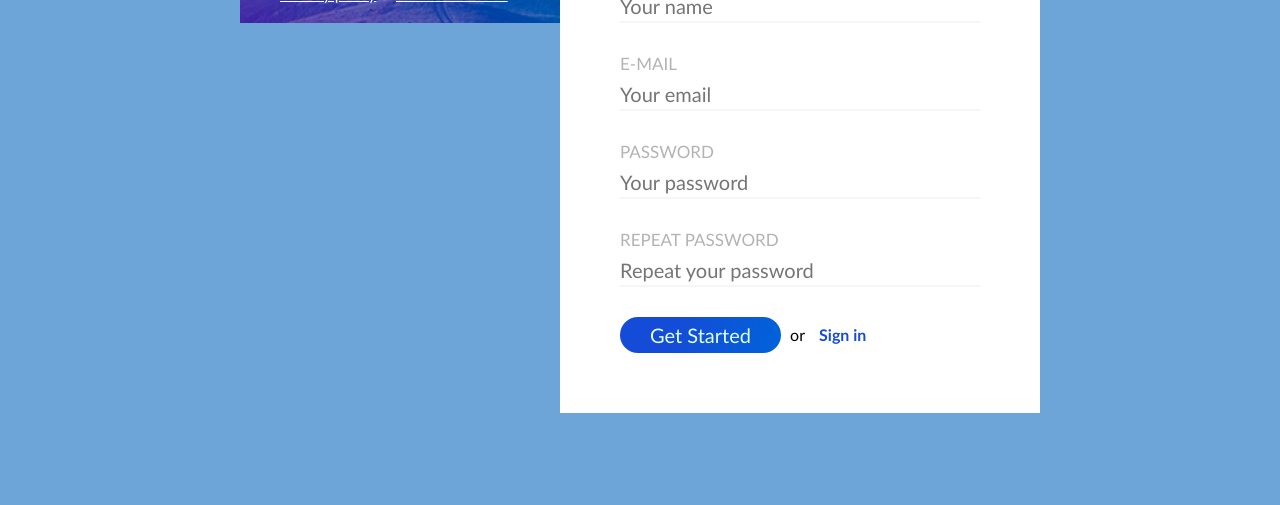
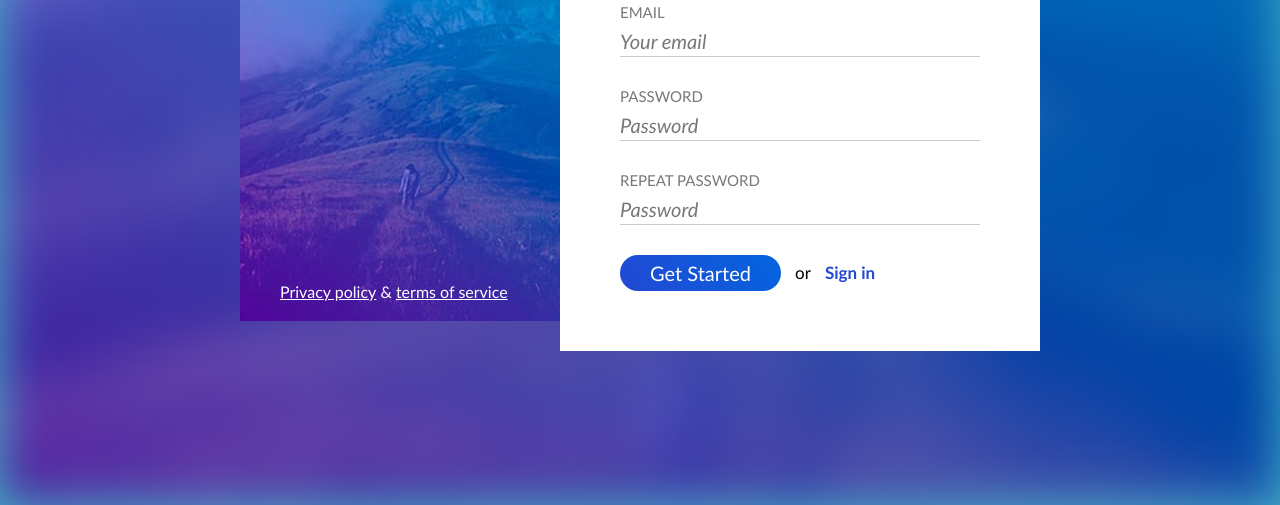
Before and after one commit to dkeparute/4-sign-up, a plain HTML site: page index.html in a window 1280 px wide. Shown: the part 295-800 px from the top of the page. Drawn offline with Linux system fonts and the light colour scheme.

Commit message:
Final style #5

```diff
--- a/CSS/form.css
+++ b/CSS/form.css
@@ -6,61 +6,74 @@ form {
   form > .form-row {
     display: inline-block;
     width: 100%;
-    margin-top: 30px;
+    margin-bottom: 30px;
   }
-
-form > .form-row:first-of-type {
-    margin-top:0;
+  form > .form-row:last-of-type {
+    margin-bottom: 0;
   }
 
   form > .form-row > label {
     display: inline-block;
     width: 100%;
-    font-size: 17px;
     margin-bottom: 5px;
+    font-size: 15px;
+    color: #777;
     text-transform: uppercase;
-    color: #B3B3B3;
   }
+
   form > .form-row > input {
     display: inline-block;
     width: 100%;
     font-size: 20px;
     line-height: 30px;
     border: none;
-    border-bottom: 2px solid #F6F6F6;
+    border-bottom: 1px solid #ccc;
   }
+  form > .form-row > input:focus-visible {
+    outline: 2px solid #777;
+  }
+  ::placeholder {
+    font-style: italic;
+    color: #777;
+  }
+
   form > .form-row > button {
     font-size: 20px;
+    line-height: 26px;
     text-transform: capitalize;
     padding: 5px;
     padding-left: 30px;
     padding-right: 30px;
     border-radius: 18px;
-    line-height: 26px;
-    background: rgb(21,76,215);
-    background: linear-gradient(107deg, rgba(21,76,215,1) 35%, rgba(0,99,218,1) 100%);
-    color: #DCFFFF;
+    background: #2348d4;
+    background: linear-gradient(53deg, #2348d4 0%, #0265de 100%);
+    color: #fff;
     border: none;
-
   }
   form > .form-row > button:hover {
-    cursor:pointer;
+    cursor: pointer;
+    background: #0265de;
+    background: linear-gradient(53deg, #0265de 0%, #2348d4 100%);
   }
+
   form > .form-row > span {
     display: inline-block;
     line-height: 26px;
     padding: 5px;
+    margin-left: 5px;
+    font-size: 17px;
+  }
 
-}
   form > .form-row > a {
     display: inline-block;
     line-height: 26px;
     padding: 5px;
-    padding-left: 5px;
-    color: rgb(21,76,215);
+    text-decoration: none;
+    color: #2348d4;
     font-weight: bold;
-    text-decoration: none;
+    font-size: 17px;
   }
+
   form > .form-row > a:hover {
     text-decoration: underline;
   }
--- a/CSS/main.css
+++ b/CSS/main.css
@@ -1,50 +1,68 @@
 body {
-    background-color:#6EA5D9;
+    background-color: #44b2c8;
   }
-.content {
+
+  .background {
+    display: inline-block;
+    width: 100%;
+    height: 100vh;
+    background-image: url(../img/nuotrauka.jpg);
+    background-size: cover;
+    background-position: center;
+    filter: blur(25px);
+  }
+
+  .container {
+    display: inline-block;
     width: 800px;
-    display: inline-block;
-    margin-top: 200px;
-    margin-left: calc((100% - 800px) / 2);
+    position: absolute;
+    top: 50%;
+    left: 50%;
+    transform: translate(-50%, -50%);
+  }
 
-
-}
   .left-column {
-    background-color:#567BD7;
-    float:left;
-    color:#FFFFFF;
+    width: 40%;
     padding: 40px;
     padding-bottom: 20px;
-    background-image: url(../img/Untitled.jpg);
-    weight: 500px;
-    width: 40%;
-    background-repeat: no-repeat;
-    /* background 6iuo atveju nereik rašyti su no repeat nes position - cover užtenka. */
+    background-color: #3f52b2;
+    background-image: url(../img/nuotrauka.jpg);
+    background-size: cover;
     background-position: center;
-    background-size: cover;
+    color: #fff;
+    position: absolute;
+    top: 30px;
+    bottom: 30px;
   }
+
+  h1 {
+  }
+
   .bottom-texts {
-    color:#FFFFFF;
+    position: absolute;
+    bottom: 20px;
+    left: 40px;
+    right: 40px;
   }
 
   .bottom-texts > a {
-    color: #FFFFFF;
+    color: #fff;
   }
 
   .right-column {
-    background-color:#FFFFFF;
-    width:60%;
-    float:left;
+    width: 60%;
+    float: right;
     padding: 60px;
-    position:relative;
+    background-color: #fff;
+    position: relative;
+  }
 
-}
   .close {
     height: 60px;
     width: 60px;
+    text-align: center;
+    line-height: 60px;
     position: absolute;
     top: 0;
     right: 0;
-text-align: center;
-line-height: 60px;
   }
--- a/index.html
+++ b/index.html
@@ -1,51 +1,58 @@
 <!DOCTYPE html>
 <html lang="en">
+
 <head>
     <meta charset="UTF-8">
     <meta http-equiv="X-UA-Compatible" content="IE=edge">
     <meta name="viewport" content="width=device-width, initial-scale=1.0">
     <title>Sign-up</title>
+    <!-- base -->
     <link rel="stylesheet" href="./CSS/reset.css">
+    <!-- components -->
     <link rel="stylesheet" href="./CSS/main.css">
+    <!-- custom -->
     <link rel="stylesheet" href="./CSS/form.css">
 </head>
+
 <body>
-    <main class="content">
+    <div class="background"></div>
+    <main class="container">
         <div class="left-column">
             <h1>Sign up</h1>
             <div class="bottom-texts">
                 <a href="#">Privacy policy</a>
-                &amp;
+                <span>&amp;</span>
                 <a href="#">terms of service</a>
             </div>
         </div>
+
         <div class="right-column">
-         <div class="close">&#10005;</div>
+            <div class="close">&#x2573;</div>
             <form>
                 <div class="form-row">
                     <label for="username">Username</label>
-                 <input id="username" type="text" placeholder="Your name" required>
+                    <input id="username" type="text" placeholder="Your username" required>
                 </div>
                 <div class="form-row">
-                 <label for="email">E-mail</label>
+                    <label for="email">Email</label>
                     <input id="email" type="email" placeholder="Your email" required>
                 </div>
                 <div class="form-row">
                     <label for="pass">Password</label>
-                 <input id="pass" type="password" placeholder="Your password" required>
+                    <input id="pass" type="password" placeholder="Password" required>
                 </div>
                 <div class="form-row">
                     <label for="repass">Repeat password</label>
-                 <input id="repass" type="password" placeholder="Repeat your password" required>
+                    <input id="repass" type="password" placeholder="Password" required>
                 </div>
                 <div class="form-row">
                     <button type="submit">Get started</button>
                     <span>or</span>
                     <a href="#">Sign in</a>
                 </div>
-
             </form>
         </div>
     </main>
 </body>
+
 </html>
```
Also changed, not shown: img/Untitled.jpg (deleted), img/nuotrauka.jpg (added). Lines whose indentation alone changed are shown as unchanged.
